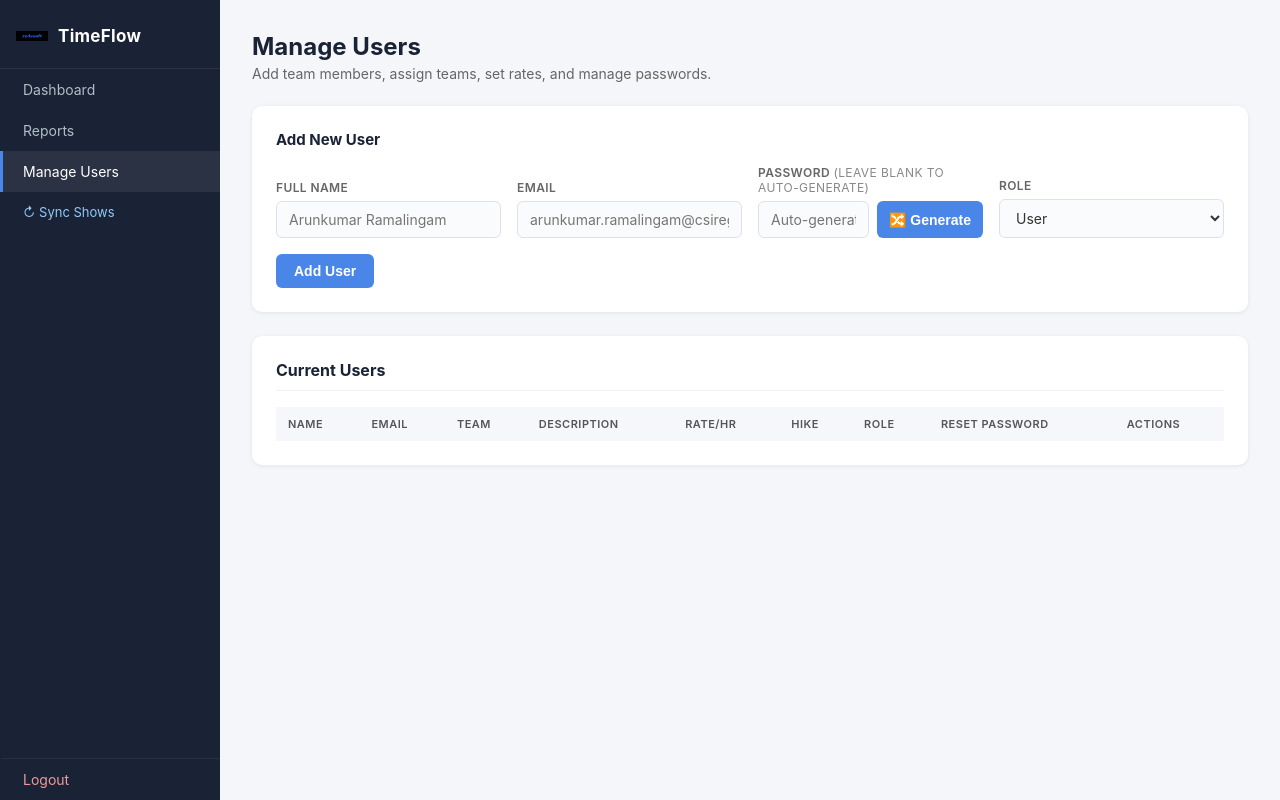
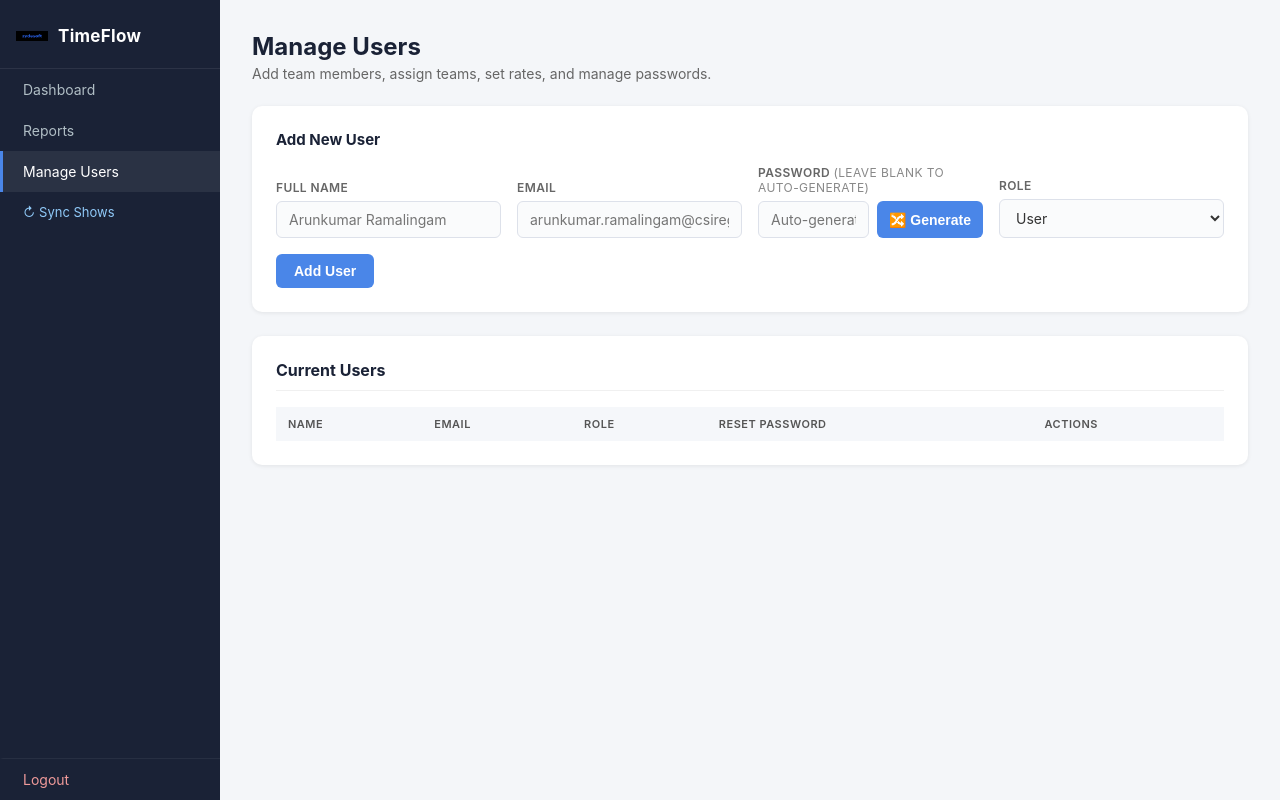
Before and after one commit to KirthiArun/timesheet-app, a Flask app: page /admin/users in a window 1280 px wide. Run offline with Flask 3, Linux system fonts and the light colour scheme; the visitor is signed in with stand-in values (Sample User, id 1); data comes from the database, SQL or seed files in the repository; data that the repository does not hold is empty; parts of the project's set-up code (start-up, migrations or seed data) failed here and were passed over; some libraries are stand-ins or nearby versions.

Commit message:
Removed some fields

```diff
--- a/templates/admin_users.html
+++ b/templates/admin_users.html
@@ -45,10 +45,6 @@
             <tr>
                 <th>Name</th>
                 <th>Email</th>
-                <th>Team</th>
-                <th>Description</th>
-                <th>Rate/hr</th>
-                <th>Hike</th>
                 <th>Role</th>
                 <th>Reset Password</th>
                 <th>Actions</th>
@@ -68,32 +64,6 @@
                 <td>
                     <span class="dv" id="email_d_{{ u.user_id }}">{{ u.email }}</span>
                     <input class="ei" id="email_i_{{ u.user_id }}" value="{{ u.email }}" style="display:none;">
-                </td>
-
-                {# Team #}
-                <td>
-                    <span class="dv" id="team_d_{{ u.user_id }}">{{ u.team or "—" }}</span>
-                    <input class="ei" id="team_i_{{ u.user_id }}" value="{{ u.team or '' }}" placeholder="e.g. QA Team" style="display:none;">
-                </td>
-
-                {# Description #}
-                <td>
-                    <span class="dv" id="desc_d_{{ u.user_id }}" style="font-size:12px;color:#666;">{{ u.description or "—" }}</span>
-                    <input class="ei" id="desc_i_{{ u.user_id }}" value="{{ u.description or '' }}" placeholder="Job title" style="display:none;">
-                </td>
-
-                {# Rate #}
-                <td>
-                    <span class="dv" id="rate_d_{{ u.user_id }}">${{ u.rate_per_hour or 0 }}</span>
-                    <input class="ei" id="rate_i_{{ u.user_id }}" type="number" step="0.01"
-                           value="{{ u.rate_per_hour or 0 }}" style="display:none;width:70px;">
-                </td>
-
-                {# Hike #}
-                <td>
-                    <span class="dv" id="hike_d_{{ u.user_id }}">${{ u.hike or 0 }}</span>
-                    <input class="ei" id="hike_i_{{ u.user_id }}" type="number" step="0.01"
-                           value="{{ u.hike or 0 }}" style="display:none;width:70px;">
                 </td>
 
                 {# Role #}
@@ -152,7 +122,7 @@
 </style>
 
 <script>
-const FIELDS = ["name", "email", "team", "desc", "rate", "hike", "role"];
+const FIELDS = ["name", "email", "role"];
 
 function startEdit(id) {
     FIELDS.forEach(f => {
@@ -187,14 +157,10 @@ function saveEdit(id) {
     form.method = "POST";
     form.action = `/admin/users/edit/${id}`;
 
-    const fields = {
-        name:          name,
-        email:         email,
-        team:          document.getElementById(`team_i_${id}`)?.value || "",
-        description:   document.getElementById(`desc_i_${id}`)?.value || "",
-        rate_per_hour: document.getElementById(`rate_i_${id}`)?.value || "0",
-        hike:          document.getElementById(`hike_i_${id}`)?.value || "0",
-        role:          document.getElementById(`role_i_${id}`)?.value || "user",
+     const fields = {
+        name:  name,
+        email: email,
+        role:  document.getElementById(`role_i_${id}`)?.value || "user",
     };
 
     Object.entries(fields).forEach(([k, v]) => {
```
